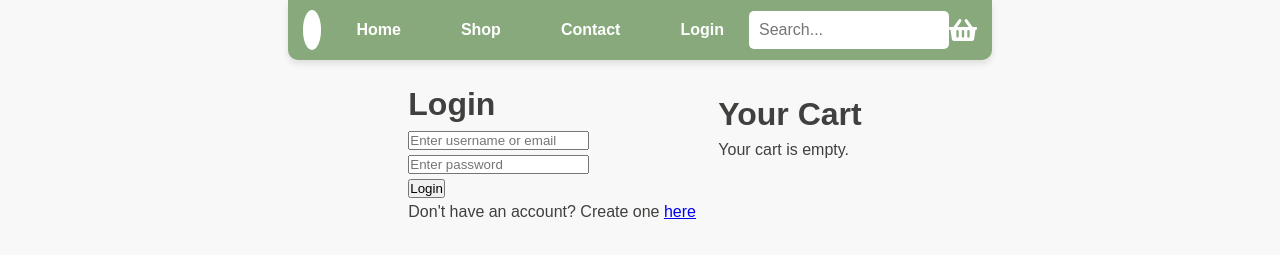
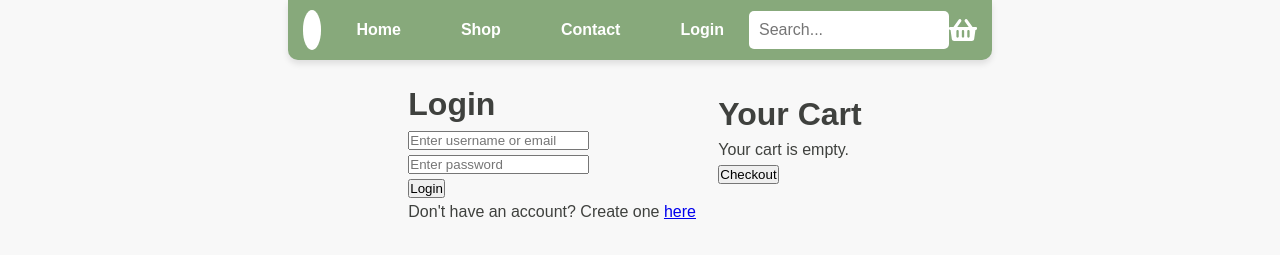
Before and after one commit to Jacks-orgi/Frog-Store, a React (Vite) app: page /Frog-Store/basket in a window 1280 px wide. Shown: the top 255 px of the page. Built offline with nearby package versions, Linux system fonts and the light colour scheme.

Commit message:
Cart fixes
Checkout button added and cart clears after signing out

```diff
--- a/src/context/UserContext.jsx
+++ b/src/context/UserContext.jsx
@@ -8,11 +8,13 @@
   const [authToken, setAuthToken] = useState(sessionStorage.getItem('authToken'));
 
   const login = (token) => {
+    sessionStorage.removeItem('cart');
     sessionStorage.setItem('authToken', token);
     setAuthToken(token);
   };
 
   const logout = () => {
+    sessionStorage.removeItem('cart');
     sessionStorage.removeItem('authToken');
     setAuthToken(null);
   };
--- a/src/pages/BasketPage.jsx
+++ b/src/pages/BasketPage.jsx
@@ -3,12 +3,14 @@
 import axios from 'axios';
 import LoginPage from './LoginPage';
 import { useBasket } from '../context/BasketContext';
+import { useNavigate } from 'react-router-dom';
 
 const BasketPage = () => {
   const [cart, setCart] = useState([]);
   const [error, setError] = useState('');
   const [authToken, setAuthToken] = useState(sessionStorage.getItem('authToken') || '');
   const { addItemToBasket, removeItemFromBasket } = useBasket();
+  const navigate = useNavigate();
 
   const getCartInfo = async () => {
     setAuthToken(sessionStorage.getItem('authToken'));
@@ -111,6 +113,7 @@
             <h3>Total: ${calculateTotal()}</h3>
           </div>
         )}
+        <button onClick={() => navigate("/checkout")}>Checkout</button>
       </div>
     </div>
   );
```
